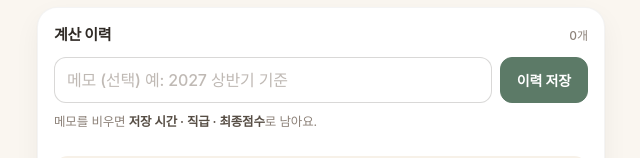
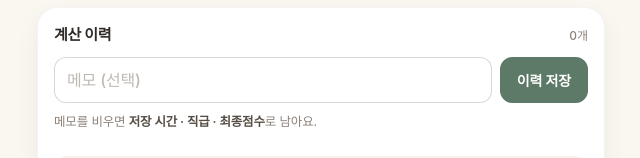
Before and after one commit to dpwl519-wq/Promotion-calc, a plain HTML site: page index.html in a window 1280 px wide. Shown: the part 3222-3380 px from the top of the page, without its empty margins (319-959 px from the left). Drawn offline with Linux system fonts and the light colour scheme.

Commit message:
메모 입력칸과 고정 바 여백 다듬기

```diff
--- a/index.html
+++ b/index.html
@@ -24,7 +24,7 @@
     --shadow:0 1px 2px rgba(47,42,37,.04), 0 10px 26px rgba(47,42,37,.05);
   }
   *{box-sizing:border-box;-webkit-tap-highlight-color:transparent;}
-  html{-webkit-text-size-adjust:100%;text-size-adjust:100%;}
+  html{-webkit-text-size-adjust:100%;text-size-adjust:100%;scroll-padding-bottom:110px;}
   body{
     margin:0;background:var(--bg);color:var(--ink);
     font-family:-apple-system,BlinkMacSystemFont,"Apple SD Gothic Neo","Malgun Gothic","Noto Sans KR",system-ui,sans-serif;
@@ -388,7 +388,7 @@
     <div class="hist-save-row">
       <div class="memo-inp">
         <input id="memo" type="text" maxlength="40" autocomplete="off" enterkeyhint="done"
-          placeholder="메모 (선택) 예: 2027 상반기 기준" aria-label="이력 메모">
+          placeholder="메모 (선택)" aria-label="이력 메모">
       </div>
       <button type="button" class="btn-save" id="saveBtn">이력 저장</button>
     </div>
```
